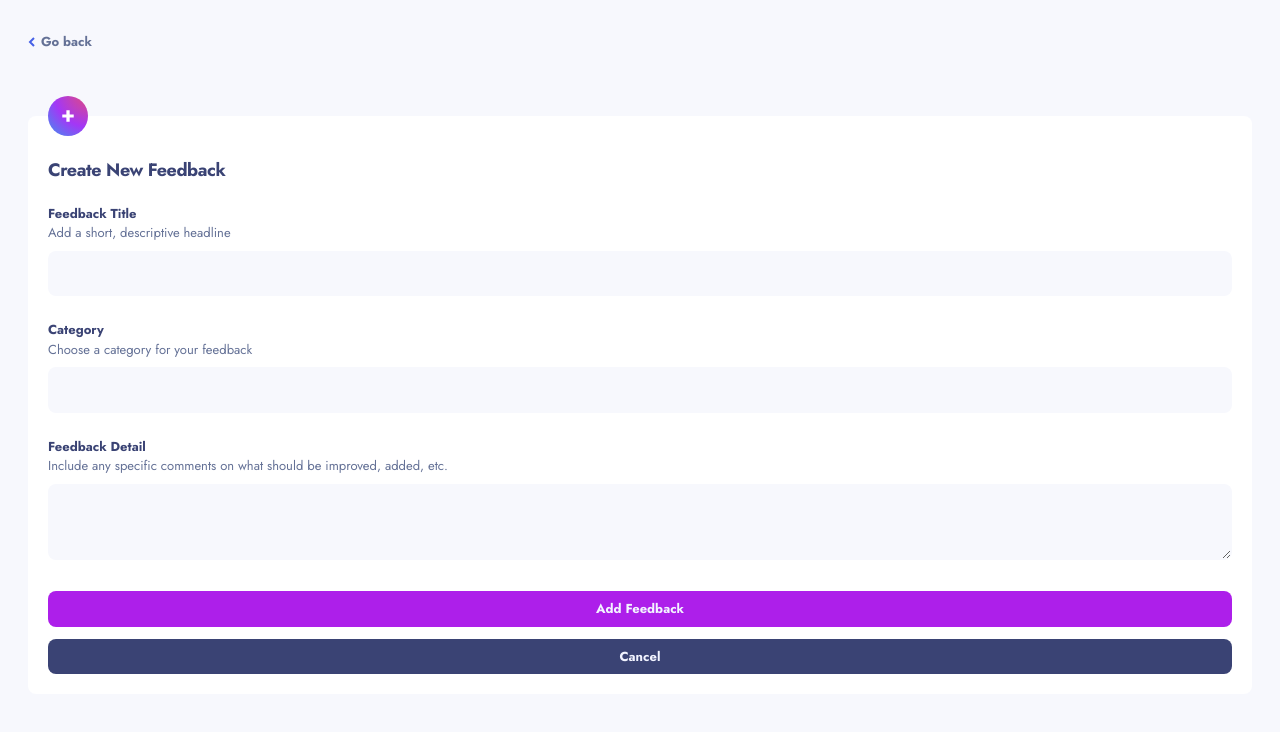
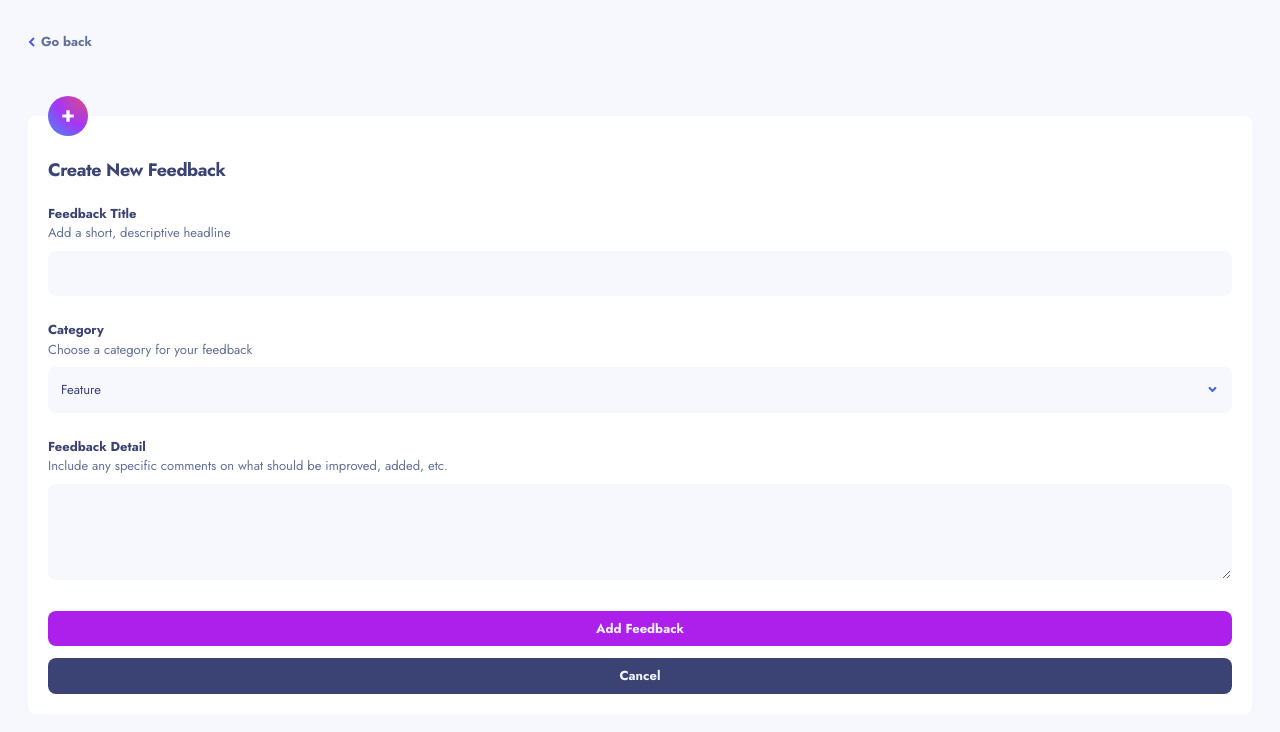
Before and after one commit to tayfunario/product-feedback-ui, a Next.js app: page /suggestions/new in a window 1280 px wide. Shown: the top 732 px of the page. Built offline with nearby package versions, Linux system fonts and the light colour scheme.

Commit message:
completed Dropdown component

```diff
--- /dev/null
+++ b/components/Dropdown.tsx
@@ -0,0 +1,62 @@
+import { motion } from "framer-motion";
+import { useEffect } from "react";
+
+const divVariants = {
+  initial: { scale: 0 },
+  visible: { scale: 1, transition: { staggerChildren: 0.08 } },
+  exit: { scale: 0 },
+};
+
+const btnVariants = {
+  initial: { y: 20 },
+  visible: { y: 0 },
+};
+
+export default function Dropdown({
+  chosen,
+  values,
+  callback,
+  isOpen,
+  setIsOpen,
+}: ToggleProps) {
+  useEffect(() => {
+    // if user clicks anywhere except #toggle-btn in the app, dropdown automatically closes
+    document.addEventListener("click", (e) => {
+      if (!(e.target as HTMLInputElement).closest("#toggle-btn")) {
+        setIsOpen(false);
+      }
+    });
+
+    return () => {
+      document.removeEventListener("click", (e) => {
+        if (!(e.target as HTMLInputElement).closest("#toggle-btn")) {
+          setIsOpen(false);
+        }
+      });
+    };
+  }, []);
+
+  return (
+    <motion.div
+      variants={divVariants}
+      initial="initial"
+      animate="visible"
+      exit="exit"
+      className={`${
+        values.includes("Most Upvotes") ? "top-16" : "top-20"
+      } absolute origin-top w-full bg-white text-black text-start divide-y-2 rounded-lg shadow-lg shadow-gray-400`}
+    >
+      {values.map((value) => (
+        <motion.button
+          key={value}
+          variants={btnVariants}
+          className="flex justify-between items-center text-[13px] w-full text-647 p-3 hover:text-AD1"
+          onClick={() => callback(value)}
+        >
+          {value}
+          {chosen === value && <img src="/icon-check.svg" alt="check" />}
+        </motion.button>
+      ))}
+    </motion.div>
+  );
+}
--- a/components/Toggle.tsx
+++ /dev/null
@@ -1,36 +0,0 @@
-import { motion } from "framer-motion";
-
-const divVariants = {
-  initial: { scale: 0 },
-  visible: { scale: 1, transition: { staggerChildren: 0.08 } },
-  exit: { scale: 0 },
-};
-
-const btnVariants = {
-  initial: { y: 20 },
-  visible: { y: 0 },
-};
-
-export default function Toggler({ chosen, values, callback }: SortProps) {
-  return (
-    <motion.div
-      variants={divVariants}
-      initial="initial"
-      animate="visible"
-      exit="exit"
-      id="toggle-div"
-      className="absolute top-12 origin-top w-56 bg-white text-black text-start divide-y-2 rounded-lg shadow-lg shadow-gray-400"
-    >
-      {values.map((value) => (
-        <motion.button
-          variants={btnVariants}
-          className="flex justify-between items-center body-1 w-full text-647 p-3 hover:text-AD1"
-          onClick={() => callback(value)}
-        >
-          {value}
-          {chosen === value && <img src="/icon-check.svg" alt="check" />}
-        </motion.button>
-      ))}
-    </motion.div>
-  );
-}
--- a/components/Top.tsx
+++ b/components/Top.tsx
@@ -1,26 +1,14 @@
 import { TiPlus } from "react-icons/ti";
-import Toggle from "./Toggle";
+import Dropdown from "./Dropdown";
 import { useState, useEffect } from "react";
 import { AnimatePresence } from "framer-motion";
 
 export default function Top({ sort, setSort }: TopProps) {
   const [open, setOpen] = useState<boolean>(false);
 
-  useEffect(() => {
-    // closes toggler when user clicks outside of it
-    document.addEventListener("click", (e) => {
-      if (
-        !(e.target as HTMLInputElement).closest("#toggle-div") &&
-        !(e.target as HTMLInputElement).closest("#toggle-btn")
-      ) {
-        setOpen(false);
-      }
-    });
-  }, []);
-
   return (
     <div className="flex justify-between items-center bg-373 text-F2F px-4 text-[13px]">
-      <div className="relative">
+      <div className="relative py-5">
         <span>Sort by:</span>
         <button
           id="toggle-btn"
@@ -45,7 +33,7 @@ export default function Top({ sort, setSort }: TopProps) {
 
         <AnimatePresence>
           {open && (
-            <Toggle
+            <Dropdown
               chosen={sort}
               values={[
                 "Most Upvotes",
@@ -54,6 +42,8 @@ export default function Top({ sort, setSort }: TopProps) {
                 "Least Comments",
               ]}
               callback={setSort}
+              isOpen={open}
+              setIsOpen={setOpen}
             />
           )}
         </AnimatePresence>
--- a/pages/suggestions/new.tsx
+++ b/pages/suggestions/new.tsx
@@ -1,7 +1,14 @@
 import Layout from "../../components/Layout";
 import Link from "next/link";
+import { useState } from "react";
+import { AnimatePresence } from "framer-motion";
+import Dropdown from "../../components/Dropdown";
+import { FaAngleDown, FaAngleUp } from "react-icons/fa";
 
 export default function New() {
+  const [category, setCategory] = useState<string>("Feature");
+  const [isOpen, setIsOpen] = useState<boolean>(false);
+
   return (
     <Layout>
       <div className="mx-7 pt-8 pb-14">
@@ -33,15 +40,33 @@ export default function New() {
               />
             </fieldset>
 
-            <fieldset className="mt-6">
+            <fieldset className="relative mt-6">
               <legend className="bold-13 text-3A4">Category</legend>
               <p className="text-[13px] text-647">
                 Choose a category for your feedback
               </p>
-              <input
-                type="text"
-                className="w-full mt-2 p-3 text-[13px] bg-F7F text-3A4 rounded-lg border border-transparent focus:border-466 focus:outline-none"
-              />
+              <button
+                id="toggle-btn"
+                onClick={() => setIsOpen(!isOpen)}
+                className={`${
+                  isOpen ? "border-466" : "border-transparent"
+                } w-full flex justify-between items-center mt-2 p-3 text-start text-[13px] bg-F7F text-3A4 rounded-lg border border-transparent`}
+              >
+                {category}
+                {isOpen ? <FaAngleUp className="text-466" /> : <FaAngleDown className="text-466" />}
+              </button>
+
+              <AnimatePresence>
+                {isOpen && (
+                  <Dropdown
+                    chosen={category}
+                    values={["Feature", "UI", "UX", "Enhancement", "Bug"]}
+                    callback={setCategory}
+                    isOpen={isOpen}
+                    setIsOpen={setIsOpen}
+                  />
+                )}
+              </AnimatePresence>
             </fieldset>
 
             <fieldset className="mt-6">
@@ -52,7 +77,7 @@ export default function New() {
               </p>
               <textarea
                 className="w-full mt-2 px-3 py-2 text-[13px] bg-F7F text-3A4 rounded-lg border border-transparent focus:border-466 focus:outline-none"
-                rows={3}
+                rows={4}
                 maxLength={250}
               />
             </fieldset>
--- a/types.d.ts
+++ b/types.d.ts
@@ -3,10 +3,12 @@ interface TopProps {
   setSort: (sort: string) => void;
 }
 
-interface SortProps {
+interface ToggleProps {
   chosen: string;
   values: string[];
   callback: (param: string) => void;
+  isOpen: boolean;
+  setIsOpen: (isOpen: boolean) => void;
 }
 
 interface SuggestionProps {
```
